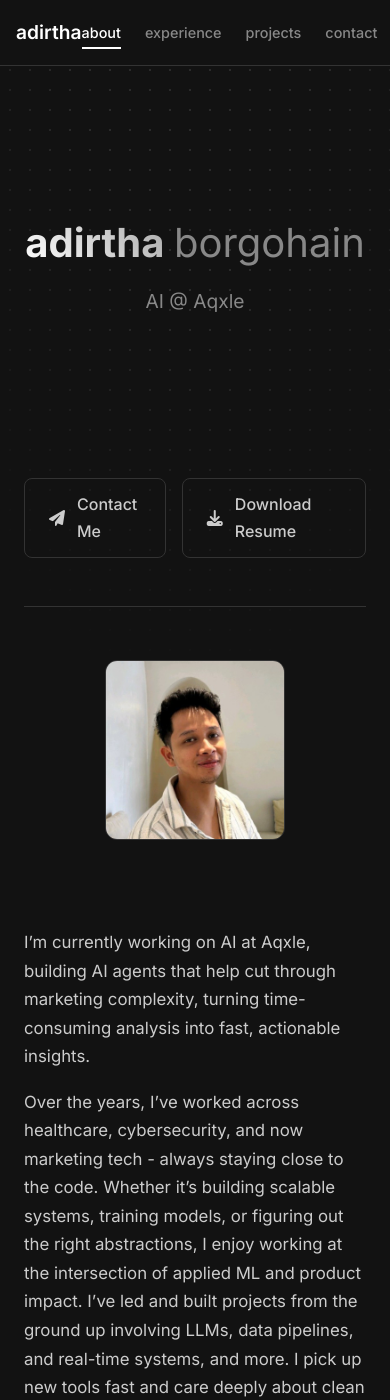
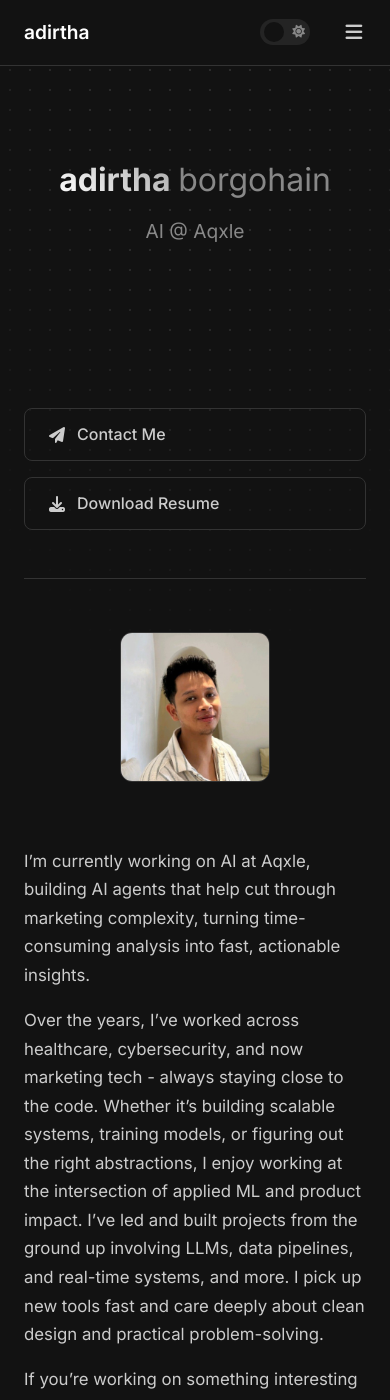
Before and after one commit to AdirthaBorgohain/adirthaborgohain.github.io, a Jekyll site: the page built from index.html, in a window 390 px wide and 1400 px high. Built offline with Jekyll 4.4.1, drawn with Linux system fonts in a browser that asks for light colours; nearby versions of some CDN libraries; comment, search, counter and statistics services are not loaded.

Commit message:
Add mobile navigation functionality and styles; implement hamburger menu for mobile devices, update header structure, and refine responsive design in main.scss.

```diff
--- a/_includes/header.html
+++ b/_includes/header.html
@@ -1,12 +1,13 @@
 <header class="section header" id="home">
-    <!-- The new top navigation bar -->
+    <!-- The top navigation bar -->
     <div class="header-bar">
         <div class="header-bar-container">
             <div class="header-brand">
                 <a href="#home">adirtha</a>
             </div>
             <div class="header-controls">
-                <nav class="top-nav">
+                <!-- This nav is for desktop -->
+                <nav class="top-nav desktop-nav">
                     <ul>
                         <li><a href="#about">about</a></li>
                         <li><a href="#experience">experience</a></li>
@@ -22,11 +23,28 @@
                         <span class="slider"></span>
                     </label>
                 </div>
+                <!-- NEW: Hamburger button for mobile -->
+                <button id="mobile-menu-toggle" class="mobile-menu-button">
+                    <i class="fa-solid fa-bars"></i>
+                    <i class="fa-solid fa-xmark"></i>
+                </button>
             </div>
         </div>
     </div>
 
-    <!-- The main hero content (No changes here) -->
+    <!-- NEW: Mobile navigation overlay -->
+    <div id="mobile-menu" class="mobile-nav-overlay">
+        <nav class="mobile-nav">
+            <ul>
+                <li><a href="#about">about</a></li>
+                <li><a href="#experience">experience</a></li>
+                <li><a href="#projects">projects</a></li>
+                <li><a href="#contact">contact</a></li>
+            </ul>
+        </nav>
+    </div>
+
+    <!-- The main hero content -->
     <div class="header-content">
         <h1 class="header-name">
             <strong>adirtha</strong> <span class="lastname">borgohain</span>
--- a/assets/css/main.scss
+++ b/assets/css/main.scss
@@ -1,81 +1,18 @@
 ---
 ---
 
-// --- 1. MONOCHROME THEME VARIABLES ---
-:root, body[data-theme='light'] {
-    --bg-color: #fdfdfd;
-    --text-color: #333333;
-    --header-text-color: #000000;
-    --subtle-text-color: #666666;
-    --card-bg-color: #ffffff;
-    --border-color: #eaeaea;
-    --accent-color: #000000;
-    --accent-gradient: linear-gradient(45deg, #333, #000);
-    --shadow-color: rgba(0, 0, 0, 0.05);
-    --hover-bg-color: #f5f5f5;
-    /* NEW: Dot color for light mode */
-    --dot-color: rgba(0, 0, 0, 0.1);
-}
-body[data-theme='dark'] {
-    --bg-color: #121212;
-    --text-color: #cccccc;
-    --header-text-color: #ffffff;
-    --subtle-text-color: #888888;
-    --card-bg-color: #1a1a1a;
-    --border-color: #333333;
-    --accent-color: #ffffff;
-    --accent-gradient: linear-gradient(45deg, #ffffff, #aaaaaa);
-    --shadow-color: rgba(0, 0, 0, 0.2);
-    --hover-bg-color: #242424;
-    /* NEW: Dot color for dark mode */
-    --dot-color: rgba(255, 255, 255, 0.1);
-}
+// --- 1. MONOCHROME THEME VARIABLES (No changes) ---
+:root, body[data-theme='light'] { --bg-color: #fdfdfd; --text-color: #333333; --header-text-color: #000000; --subtle-text-color: #666666; --card-bg-color: #ffffff; --border-color: #eaeaea; --accent-color: #000000; --accent-gradient: linear-gradient(45deg, #333, #000); --shadow-color: rgba(0, 0, 0, 0.05); --hover-bg-color: #f5f5f5; --dot-color: rgba(0, 0, 0, 0.1); }
+body[data-theme='dark'] { --bg-color: #121212; --text-color: #cccccc; --header-text-color: #ffffff; --subtle-text-color: #888888; --card-bg-color: #1a1a1a; --border-color: #333333; --accent-color: #ffffff; --accent-gradient: linear-gradient(45deg, #ffffff, #aaaaaa); --shadow-color: rgba(0, 0, 0, 0.2); --hover-bg-color: #242424; --dot-color: rgba(255, 255, 255, 0.1); }
 
 // --- 2. BASE & RESET ---
 *, *::before, *::after { box-sizing: border-box; }
 html { scroll-behavior: smooth; }
-body {
-    background-color: var(--bg-color);
-    color: var(--text-color);
-    font-family: 'Inter', sans-serif;
-    font-weight: 400;
-    line-height: 1.7;
-    margin: 0;
-    transition: background-color 0.3s ease, color 0.3s ease;
-    -webkit-font-smoothing: antialiased;
-    -moz-osx-font-smoothing: grayscale;
-    padding-top: 61px;
-    position: relative;
-}
+body { background-color: var(--bg-color); color: var(--text-color); font-family: 'Inter', sans-serif; font-weight: 400; line-height: 1.7; margin: 0; transition: background-color 0.3s ease, color 0.3s ease; -webkit-font-smoothing: antialiased; -moz-osx-font-smoothing: grayscale; padding-top: 61px; position: relative; }
+/* NEW: Class to prevent scrolling when mobile menu is open */
+body.no-scroll { overflow: hidden; }
 
-/* NEW: Styles for the Spotlight + Dot Grid background */
-.background-container {
-    position: fixed;
-    top: 0;
-    left: 0;
-    width: 100vw;
-    height: 100vh;
-    z-index: -1;
-    pointer-events: none;
-
-    background-color: var(--bg-color);
-
-    /* CHANGED: Replaced the grid gradients with a dot gradient */
-    background-image:
-        /* Layer 1: The spotlight gradient (on top) */
-        radial-gradient(ellipse 80% 50% at 50% 0%, transparent 40%, var(--bg-color) 100%),
-        /* Layer 2: The dot pattern (replaces the grid lines) */
-        radial-gradient(var(--dot-color) 1px, transparent 1px);
-
-    /* NEW: background-size is required for the dot pattern */
-    background-size:
-        /* Size for the spotlight (no repeat) */
-        100% 100%,
-        /* Size for the dots (defines the spacing) */
-        20px 20px;
-
-    transition: background-color 0.3s ease;
-}
+.background-container { position: fixed; top: 0; left: 0; width: 100vw; height: 100vh; z-index: -1; pointer-events: none; background-color: var(--bg-color); background-image: radial-gradient(ellipse 80% 50% at 50% 0%, transparent 40%, var(--bg-color) 100%), radial-gradient(var(--dot-color) 1px, transparent 1px); background-size: 100% 100%, 20px 20px; transition: background-color 0.3s ease; }
 
 
 // --- 3. LAYOUT & TYPOGRAPHY ---
@@ -87,7 +24,7 @@ a { color: var(--text-color); text-decoration: none; transition: color 0.3s ease
 
 // --- 4. COMPONENTS ---
 
-// Header & Top Navigation
+// Header & Navigation
 .header { padding: 0; display: flex; flex-direction: column; min-height: auto; position: relative; z-index: 2; }
 .header-bar { position: fixed; top: 0; left: 0; z-index: 1000; background-color: var(--bg-color); width: 100%; border-bottom: 1px solid var(--border-color); transition: background-color 0.3s ease; }
 .header-bar-container { max-width: 960px; margin: 0 auto; padding: 1rem 2rem; width: 100%; display: flex; justify-content: space-between; align-items: center; }
@@ -95,6 +32,13 @@ a { color: var(--text-color); text-decoration: none; transition: color 0.3s ease
 .header-controls { display: flex; align-items: center; gap: 2rem; }
 .top-nav ul { display: flex; gap: 1.5rem; list-style: none; margin: 0; padding: 0; }
 .top-nav a { font-size: 0.9rem; font-weight: 500; text-transform: lowercase; color: var(--subtle-text-color); position: relative; padding: 0.5rem 0; &::after { content: ''; position: absolute; bottom: 0; left: 0; width: 100%; height: 2px; background-color: var(--accent-color); transform: scaleX(0); transform-origin: bottom right; transition: transform 0.3s ease-out; } &:hover::after, &.active::after { transform: scaleX(1); transform-origin: bottom left; } &:hover, &.active { color: var(--header-text-color); } }
+
+/* NEW: Mobile Menu Styles */
+.mobile-menu-button { display: none; /* Hidden by default */ background: none; border: none; color: var(--text-color); font-size: 1.2rem; cursor: pointer; position: relative; width: 24px; height: 24px; padding: 0; i { position: absolute; top: 50%; left: 50%; transform: translate(-50%, -50%); transition: opacity 0.2s ease-in-out; } .fa-xmark { opacity: 0; } &.is-open .fa-bars { opacity: 0; } &.is-open .fa-xmark { opacity: 1; } }
+.mobile-nav-overlay { position: fixed; top: 61px; /* Height of the header bar */ left: 0; width: 100%; height: calc(100vh - 61px); background: var(--bg-color); z-index: 999; display: flex; align-items: center; justify-content: center; opacity: 0; visibility: hidden; transform: translateY(-20px); transition: opacity 0.3s ease, visibility 0.3s ease, transform 0.3s ease; &.is-open { opacity: 1; visibility: visible; transform: translateY(0); } }
+.mobile-nav ul { list-style: none; padding: 0; margin: 0; text-align: center; }
+.mobile-nav li { margin-bottom: 2rem; }
+.mobile-nav a { font-size: 1.5rem; font-weight: 600; color: var(--header-text-color); text-transform: lowercase; }
 
 // New Theme Switcher
 .theme-switcher input { display: none; }
@@ -203,5 +147,40 @@ a { color: var(--text-color); text-decoration: none; transition: color 0.3s ease
 .contact-link { background: transparent; border: 1px solid var(--border-color); color: var(--text-color); padding: 0.75rem 1.5rem; border-radius: 8px; font-weight: 500; transition: all 0.3s ease; i { margin-right: 0.5rem; transition: transform 0.3s ease; } &:hover { background: var(--accent-color); border-color: var(--accent-color); color: var(--bg-color); transform: translateY(-3px); box-shadow: 0 5px 10px var(--shadow-color); i { transform: scale(1.1); } } }
 .footer { text-align: center; padding: 2rem 0; font-size: 0.85rem; color: var(--subtle-text-color); }
 
-// --- 5. RESPONSIVE DESIGN ---
-@media (max-width: 768px) { body { padding-top: 113px; } .header-bar { flex-direction: column; } .header-bar-container { padding: 1rem; } .header-content { padding: 3rem 1rem; } .container { padding: 0 1.5rem; } .section { padding: 3rem 0; } .section-title { font-size: 1.5rem; margin-bottom: 2rem; } .featured-project-card { grid-template-columns: 1fr; padding: 1.5rem; } .about-container { grid-template-columns: 1fr; text-align: center; } .about-description { text-align: left; } .about-photo { margin: 0 auto 2rem auto; max-width: 180px; } .project-grid, .experience-item { grid-template-columns: 1fr; } .experience-meta { margin-bottom: 1rem; } .experience-details li, .project-description { text-align: left; } }
+/// --- 5. RESPONSIVE DESIGN ---
+@media (max-width: 768px) {
+  /* STICKY HEADER & MENU */
+  body { padding-top: 57px; }
+  .desktop-nav { display: none; }
+  .mobile-menu-button { display: block; }
+  .mobile-nav-overlay { top: 57px; height: calc(100vh - 57px); }
+  .header-bar { padding: 0.5rem 0; }
+  .header-bar-container { padding: 0.5rem 1.5rem; }
+
+  /* LAYOUT & TYPOGRAPHY */
+  .container { padding: 0 1.5rem; }
+  .section { padding: 3rem 0; }
+  .header-content { padding: 3rem 1.5rem; }
+  .header-name { font-size: 2.2rem; } /* Refined font size for mobile */
+  .section-title { font-size: 1.5rem; margin-bottom: 2rem; }
+
+  /* ABOUT SECTION */
+  .about-container { grid-template-columns: 1fr; text-align: center; gap: 2rem; }
+  .about-description { text-align: left; }
+  .about-photo { margin: 0 auto 1.5rem auto; max-width: 150px; }
+
+  /* EXPERIENCE SECTION */
+  .experience-item { grid-template-columns: 1fr; gap: 1rem; padding: 1.5rem; }
+  .experience-meta { margin-bottom: 0.5rem; }
+  .experience-details li, .project-description { text-align: left; }
+
+  /* PROJECTS SECTION */
+  .featured-project-card { grid-template-columns: 1fr; padding: 1.5rem; gap: 1.5rem; }
+  .project-grid { grid-template-columns: 1fr; }
+}
+
+@media (max-width: 480px) {
+  /* Further refinements for very small screens */
+  .header-name { font-size: 2rem; }
+  .cta-buttons { flex-direction: column; }
+}
--- a/assets/js/main.js
+++ b/assets/js/main.js
@@ -61,7 +61,28 @@ document.addEventListener('DOMContentLoaded', () => {
         observer.observe(section);
     });
 
-    // --- 4. GitHub Stars Count ---
+    // --- 4. Mobile Menu Toggle ---
+    const mobileMenuButton = document.getElementById('mobile-menu-toggle');
+    const mobileMenu = document.getElementById('mobile-menu');
+    // const body = document.body;
+
+    mobileMenuButton.addEventListener('click', () => {
+        mobileMenu.classList.toggle('is-open');
+        mobileMenuButton.classList.toggle('is-open');
+        body.classList.toggle('no-scroll'); // Prevents scrolling the page when menu is open
+    });
+
+    // Close menu when a link is clicked
+    const mobileNavLinks = document.querySelectorAll('.mobile-nav a');
+    mobileNavLinks.forEach(link => {
+        link.addEventListener('click', () => {
+            mobileMenu.classList.remove('is-open');
+            mobileMenuButton.classList.remove('is-open');
+            body.classList.remove('no-scroll');
+        });
+    });
+
+    // --- 5. GitHub Stars Count ---
     const githubStars = document.querySelectorAll('.github-stars');
     githubStars.forEach(star => {
         const repo = star.dataset.repo;
```
